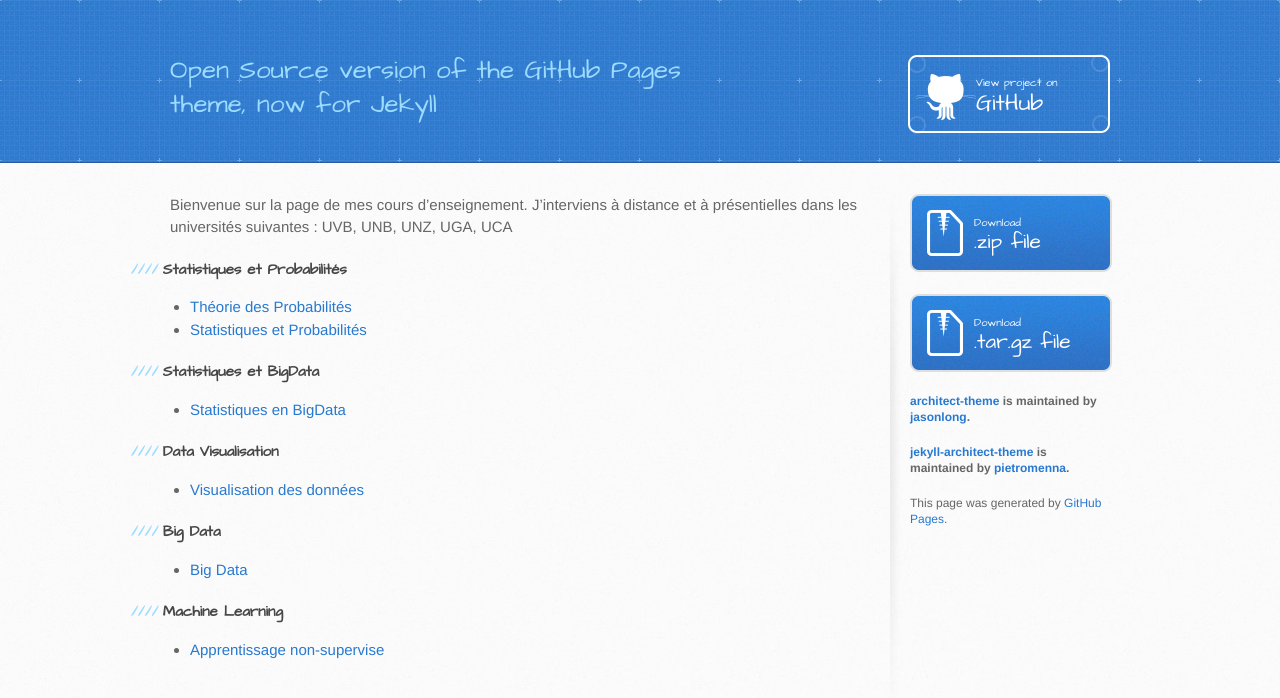
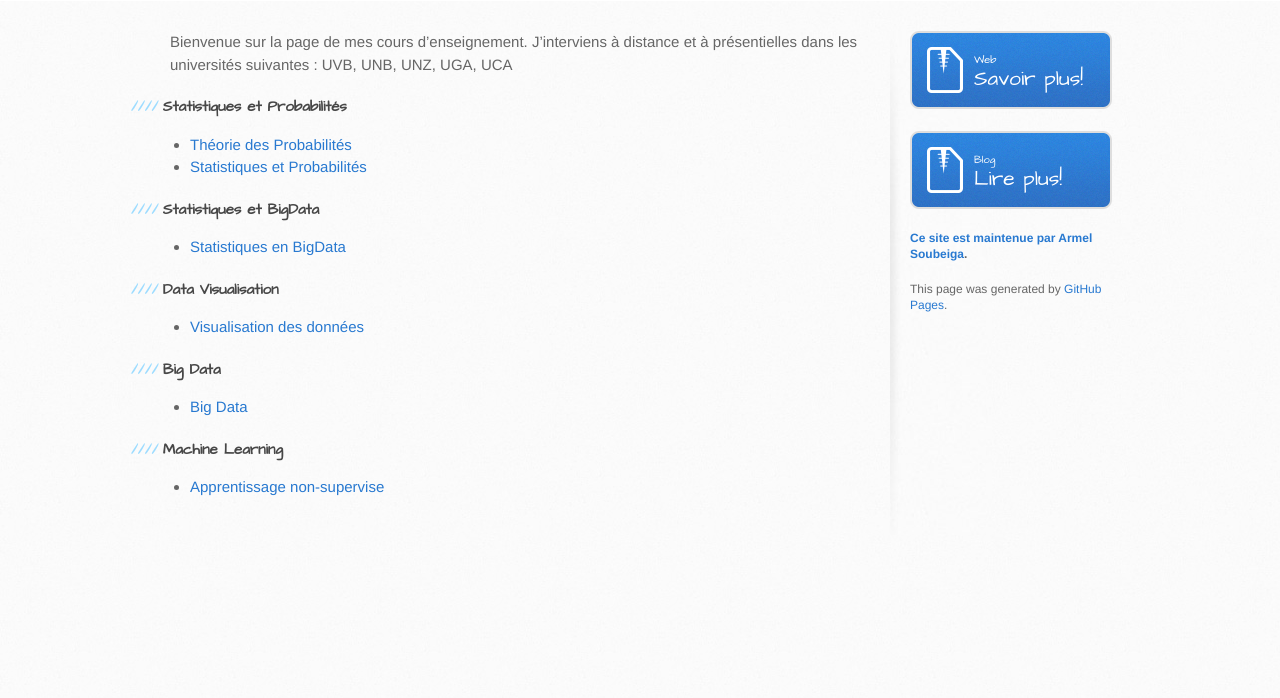
Before and after one commit to armelsoubeiga/Cours, a Jekyll site: the page built from index.md, in a window 1280 px wide. Shown: the top 698 px of the page. Built offline with Jekyll 4.4.1, drawn with Linux system fonts in a browser that asks for light colours.

Commit message:
Update default.html

```diff
--- a/_layouts/default.html
+++ b/_layouts/default.html
@@ -17,14 +17,6 @@
   </head>
 
   <body>
-    <header>
-      <div class="inner">
-        <h1> {{ site.name }} </h1>
-        <h2>Open Source version of the GitHub Pages theme, now for Jekyll</h2>
-        <a href="https://github.com/pietromenna/jekyll-architect-theme" class="button"><small>View project on</small> GitHub</a>
-      </div>
-    </header>
-
     <div id="content-wrapper">
       <div class="inner clearfix">
         <section id="main-content">
@@ -34,18 +26,16 @@
         </section>
 
         <aside id="sidebar">
-          <a href="https://github.com/pietromenna/jekyll-architect-theme/archive/master.zip" class="button">
-            <small>Download</small>
-            .zip file
+          <a href="https://armelsoubeiga.github.io/" class="button">
+            <small>Web</small>
+            Savoir plus!
           </a>
-          <a href="https://github.com/pietromenna/jekyll-architect-theme/archive/master.tar.gz" class="button">
-            <small>Download</small>
-            .tar.gz file
+          <a href="hhttps://armelsoubeiga.pythonanywhere.com/" class="button">
+            <small>Blog</small>
+            Lire plus!
           </a>
 
-          <p class="repo-owner"><a href="https://github.com/jasonlong/architect-theme">architect-theme</a> is maintained by <a href="https://github.com/jasonlong">jasonlong</a>.</p>
-
-          <p class="repo-owner"><a href="https://github.com/pietromenna/jekyll-architect-theme">jekyll-architect-theme</a> is maintained by <a href="https://github.com/pietromenna">pietromenna</a>.</p>
+          <p class="repo-owner"><a href="https://github.com/pietromenna/jekyll-architect-theme">Ce site est maintenue par</a> <a href="https://armelsoubeiga.github.io/"> Armel Soubeiga</a>.</p>
 
           <p>This page was generated by <a href="https://pages.github.com">GitHub Pages</a>.</p>
         </aside>
```
